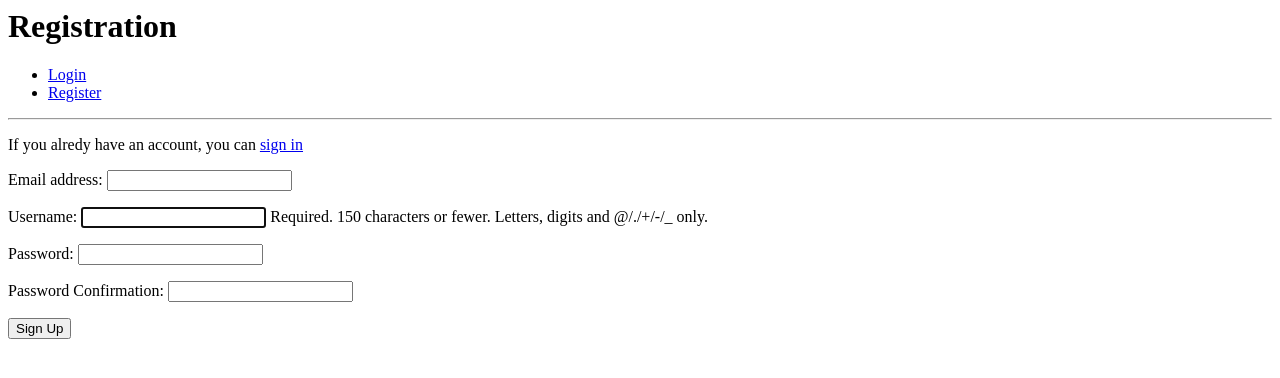
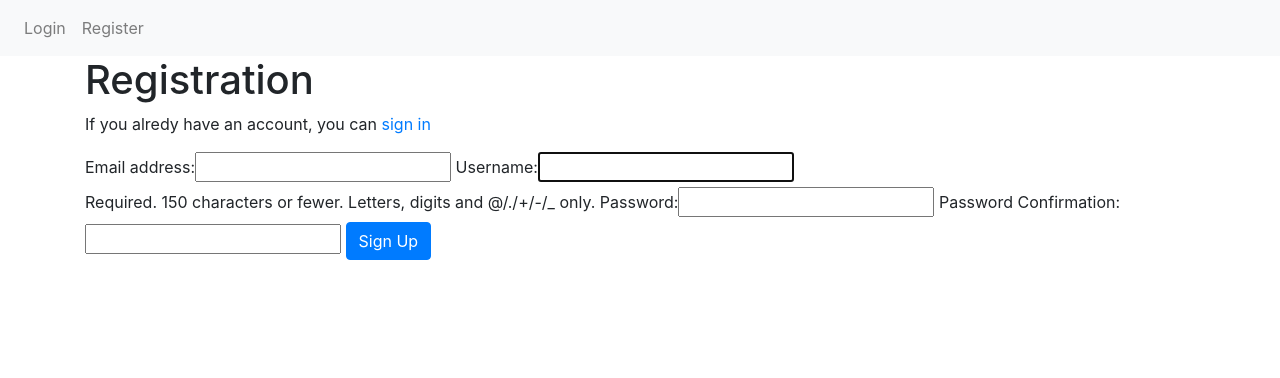
Before and after one commit to Rawa08/django-authentication, a Django app: page /accounts/register/ in a window 1280 px wide. Shown: the top 378 px of the page. Run offline with Django 3.2, Linux system fonts and the light colour scheme; some libraries are stand-ins or nearby versions.

Commit message:
addingbootsrtap style

```diff
--- a/accounts/templates/login.html
+++ b/accounts/templates/login.html
@@ -1,5 +1,6 @@
 
 {% extends 'base.html' %}
+{% load bootstrap_tags %}
 {% block page_title %}Login Page
 {% endblock %}
 
@@ -8,8 +9,8 @@ Login
 {% endblock %}
 {% block content %}
 <form method="POST">
-   {% csrf_token %}{{ login_form }}
-<button type="submit">Log in</button>
+   {% csrf_token %}{{ login_form | as_bootstrap }}
+<button type="submit" class="btn btn-primary">Log in</button>
  </form>
 
  <p><a href="{% url 'password_reset' %}">Reset Password</a></p>
--- a/accounts/templates/registration.html
+++ b/accounts/templates/registration.html
@@ -1,5 +1,7 @@
 
 {% extends 'base.html' %}
+{% load bootstrap_tags %}
+
 {% block page_title %}Register User
 {% endblock %}
 
@@ -10,7 +12,7 @@ Registration
 <p>If you alredy have an account, you can <a href="{% url 'login' %}">sign in</a> </p>
 
 <form method="POST">
-   {% csrf_token %}{{ registration_form.as_p }}
-<button type="submit">Sign Up</button>
+   {% csrf_token %}{{ registration_form | as_bootstrap}}
+<button type="submit" class="btn btn-primary">Sign Up</button>
  </form>
  {% endblock %}
--- a/commands/reqcomands.txt
+++ b/commands/reqcomands.txt
@@ -1,2 +1,3 @@
 pip3 install --upgrade pip
 pip3 install django==1.11.24
+pip3 install django_forms_bootstrap
--- a/django_auth/settings.py
+++ b/django_auth/settings.py
@@ -37,6 +37,7 @@ INSTALLED_APPS = [
     'django.contrib.sessions',
     'django.contrib.messages',
     'django.contrib.staticfiles',
+    'django_forms_bootstrap',
     'accounts'
 ]
 
@@ -123,7 +124,9 @@ USE_TZ = True
 # https://docs.djangoproject.com/en/1.11/howto/static-files/
 
 STATIC_URL = '/static/'
-
+STATICFILES_DIRS = [
+os.path.join(BASE_DIR, 'static')
+]
 
 
 MESSAGE_STORAGE = 'django.contrib.messages.storage.session.SessionStorage'
--- a/templates/base.html
+++ b/templates/base.html
@@ -1,29 +1,41 @@
+{% load staticfiles %}
 <html>
 <head>
 <title>
 {% block page_title %}
 {% endblock %}
 </title>
+<link rel="stylesheet" href="https://stackpath.bootstrapcdn.com/bootstrap/4.4.1/css/bootstrap.min.css" integrity="sha384-Vkoo8x4CGsO3+Hhxv8T/Q5PaXtkKtu6ug5TOeNV6gBiFeWPGFN9MuhOf23Q9Ifjh" crossorigin="anonymous">
+<script src="https://stackpath.bootstrapcdn.com/bootstrap/4.4.1/js/bootstrap.min.js" integrity="sha384-wfSDF2E50Y2D1uUdj0O3uMBJnjuUD4Ih7YwaYd1iqfktj0Uod8GCExl3Og8ifwB6" crossorigin="anonymous"></script>
+<script src="https://code.jquery.com/jquery-3.4.1.slim.min.js" integrity="sha384-J6qa4849blE2+poT4WnyKhv5vZF5SrPo0iEjwBvKU7imGFAV0wwj1yYfoRSJoZ+n" crossorigin="anonymous"></script>
+<script src="https://cdn.jsdelivr.net/npm/popper.js@1.16.0/dist/umd/popper.min.js" integrity="sha384-Q6E9RHvbIyZFJoft+2mJbHaEWldlvI9IOYy5n3zV9zzTtmI3UksdQRVvoxMfooAo" crossorigin="anonymous"></script>
+<link rel="stylesheet" href="{% static 'css/style.css'%}"
+
+
+
+
 </head>
 <body>
-<h1>
-{% block page_heading %}
-{% endblock %}</h1>
 
-<nav>
-<ul>
+
+<nav class="navbar navbar-expand-lg navbar-light bg-light">
+<div class="collapse navbar-collapse" id="navbarSupportedContent">
+
+<ul class="navbar-nav mr-auto">
 {% if user.is_authenticated %}
-<li> <a href="{% url 'profile' %}">Profile</a> </li>
-<li> <a href="{% url 'logout' %}">Log Out</a> </li>
+<li class="nav-item"> <a class="nav-link" href="{% url 'profile' %}">Profile</a> </li>
+<li class="nav-item"> <a class="nav-link" href="{% url 'logout' %}">Log Out</a> </li>
 {% else %}
-<li> <a href="{% url 'login' %}">Login</a> </li>
-<li> <a href="{% url 'registration' %}">Register</a> </li>
+<li class="nav-item"> <a class="nav-link" href="{% url 'login' %}">Login</a> </li>
+<li class="nav-item"> <a class="nav-link" href="{% url 'registration' %}">Register</a> </li>
 {% endif %}
 
 </ul>
+ </div>
 </nav>
+<div class="container">
+<h1>{% block page_heading %}{% endblock %}</h1>
 
-<hr>
 {% if messages %}
 <div>
 {% for message in messages  %}
@@ -33,6 +45,6 @@
 {% endif %}
 
 {% block content %}
-{% endblock %}
+{% endblock %}</div>
 </body>
 </html>
```
Also changed, not shown: db.sqlite3, static/css/style.css (added).
